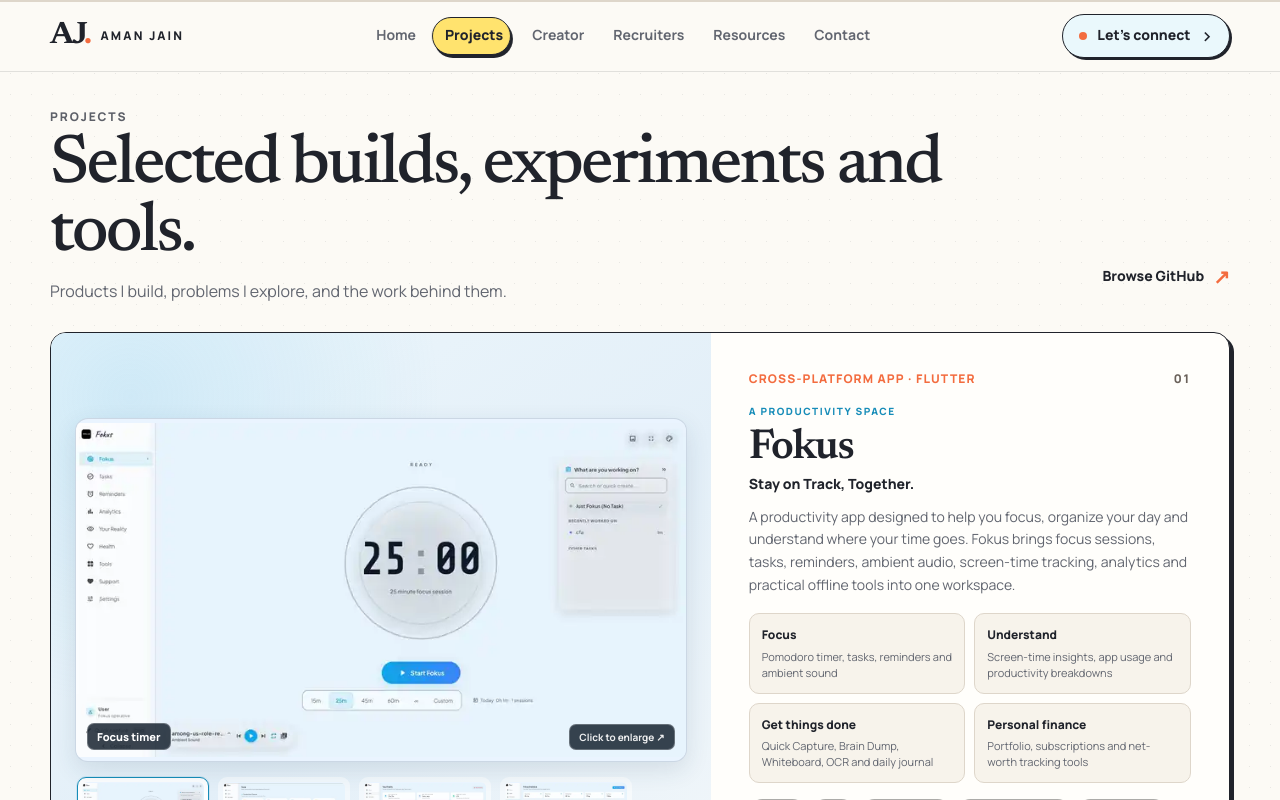
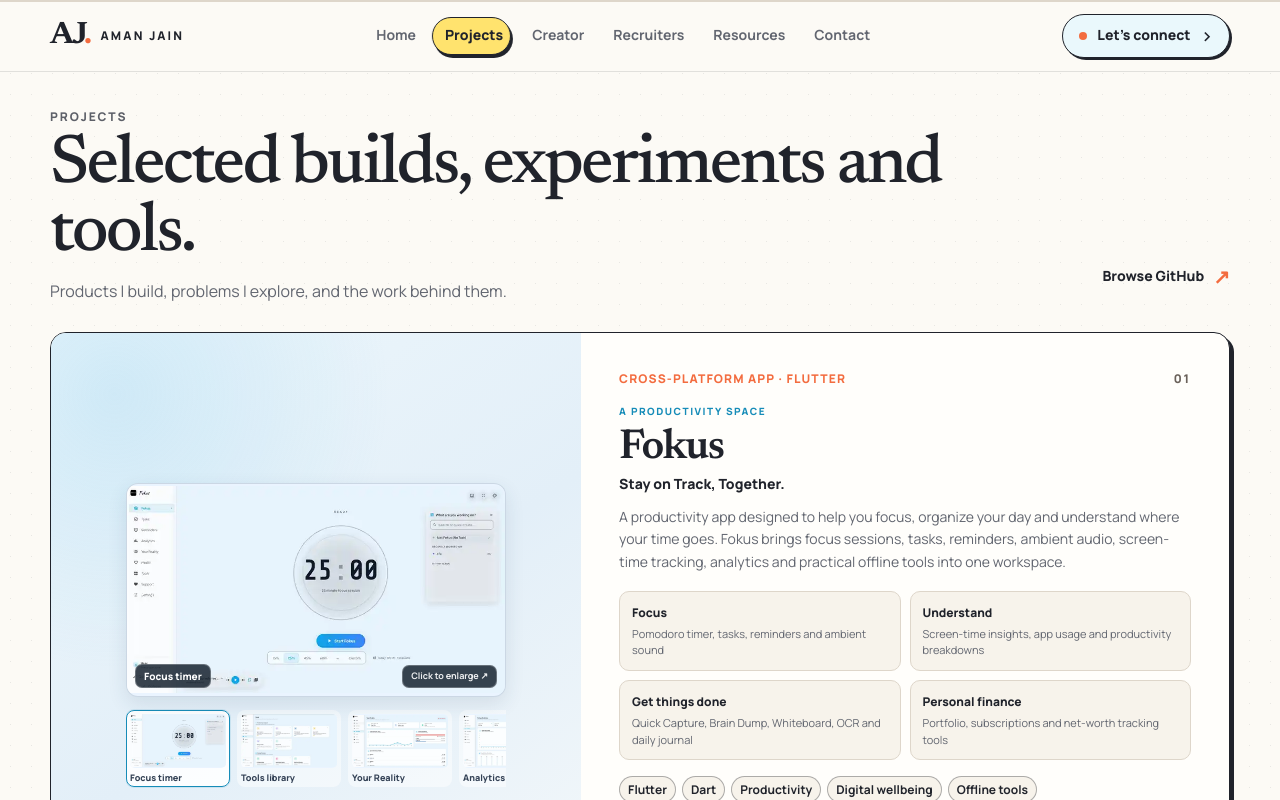
Before and after one commit to aman482006-beep/MY-WEBSITE, a Next.js app: page /projects in a window 1280 px wide. Shown: the top 800 px of the page. Built offline with nearby package versions, Linux system fonts and the light colour scheme.

Commit message:
Shrink Fokus project gallery preview by half

```diff
--- a/src/app/globals.css
+++ b/src/app/globals.css
@@ -1250,18 +1250,19 @@ a[href]:active, button:active { opacity: .82; }
 }
 
 
-/* Fokus project gallery: one featured screen, a horizontal thumbnail rail, and an accessible image viewer. */
+/* Fokus project gallery: compact featured screen, scrollable thumbnails, and full-size viewer. */
 .aj-project-card-fokus {
   grid-column: 1 / -1;
   display: grid;
-  grid-template-columns: minmax(0, 1.12fr) minmax(340px, .88fr);
+  grid-template-columns: minmax(0, .9fr) minmax(420px, 1.1fr);
   align-items: stretch;
 }
 .aj-fokus-gallery {
   display: flex;
   flex-direction: column;
+  align-items: center;
   justify-content: center;
-  gap: 13px;
+  gap: 11px;
   min-width: 0;
   min-height: 100%;
   padding: clamp(14px, 2vw, 24px);
@@ -1273,15 +1274,15 @@ a[href]:active, button:active { opacity: .82; }
 .aj-fokus-featured-shot {
   position: relative;
   display: block;
-  width: 100%;
-  max-height: 350px;
+  width: min(100%, 380px);
+  max-height: 214px;
   aspect-ratio: 16 / 9;
   padding: 0;
   overflow: hidden;
   border: 1px solid rgba(42, 67, 87, .16);
-  border-radius: 13px;
+  border-radius: 12px;
   background: #EAF4FF;
-  box-shadow: 0 8px 23px rgba(37, 65, 88, .12);
+  box-shadow: 0 7px 19px rgba(37, 65, 88, .11);
   cursor: zoom-in;
   text-align: left;
 }
@@ -1295,24 +1296,25 @@ a[href]:active, button:active { opacity: .82; }
 .aj-fokus-zoom-hint {
   position: absolute;
   z-index: 1;
-  bottom: 11px;
-  padding: 6px 9px;
+  bottom: 8px;
+  padding: 5px 8px;
   border: 1px solid rgba(255,255,255,.25);
   border-radius: 7px;
   color: #fff;
   background: rgba(20, 31, 45, .84);
-  font-size: 11px;
+  font-size: 10px;
   font-weight: 800;
   line-height: 1.2;
   pointer-events: none;
 }
-.aj-fokus-shot-label { left: 11px; }
-.aj-fokus-zoom-hint { right: 11px; color: rgba(255,255,255,.92); font-size: 10px; font-weight: 650; }
+.aj-fokus-shot-label { left: 8px; }
+.aj-fokus-zoom-hint { right: 8px; color: rgba(255,255,255,.92); font-size: 9px; font-weight: 650; }
 .aj-fokus-thumbnails {
   display: flex;
-  gap: 9px;
+  width: min(100%, 380px);
+  gap: 7px;
   min-width: 0;
-  padding: 2px 2px 8px;
+  padding: 2px 2px 7px;
   overflow-x: auto;
   overflow-y: hidden;
   scroll-snap-type: x mandatory;
@@ -1321,13 +1323,13 @@ a[href]:active, button:active { opacity: .82; }
 }
 .aj-fokus-thumbnail {
   display: flex;
-  flex: 0 0 132px;
+  flex: 0 0 104px;
   flex-direction: column;
-  gap: 5px;
+  gap: 4px;
   min-width: 0;
-  padding: 4px;
+  padding: 3px;
   border: 1px solid transparent;
-  border-radius: 9px;
+  border-radius: 8px;
   background: rgba(255,255,255,.48);
   cursor: pointer;
   scroll-snap-align: start;
@@ -1346,7 +1348,7 @@ a[href]:active, button:active { opacity: .82; }
   width: 100%;
   aspect-ratio: 16 / 9;
   overflow: hidden;
-  border-radius: 6px;
+  border-radius: 5px;
   background: #EAF4FF;
 }
 .aj-fokus-thumbnail-image img { object-fit: contain; }
@@ -1354,7 +1356,7 @@ a[href]:active, button:active { opacity: .82; }
   display: block;
   overflow: hidden;
   color: #334155;
-  font-size: 10px;
+  font-size: 9px;
   font-weight: 750;
   line-height: 1.25;
   text-overflow: ellipsis;
@@ -1456,13 +1458,14 @@ a[href]:active, button:active { opacity: .82; }
 @media (max-width: 900px) {
   .aj-project-card-fokus { grid-template-columns: minmax(0, 1fr); }
   .aj-fokus-gallery { min-height: 0; }
-  .aj-fokus-featured-shot { max-height: 390px; }
+  .aj-fokus-featured-shot { max-height: 280px; }
 }
 @media (max-width: 700px) {
   .aj-project-card-fokus { grid-column: auto; }
-  .aj-fokus-gallery { gap: 10px; padding: 12px; }
-  .aj-fokus-featured-shot { max-height: 280px; }
-  .aj-fokus-thumbnail { flex-basis: 116px; }
+  .aj-fokus-gallery { gap: 9px; padding: 11px; }
+  .aj-fokus-featured-shot { width: min(100%, 380px); max-height: 214px; }
+  .aj-fokus-thumbnails { width: min(100%, 380px); }
+  .aj-fokus-thumbnail { flex-basis: 96px; }
   .aj-project-card-fokus .aj-project-card-content { padding: 22px 18px; }
   .aj-fokus-capabilities { grid-template-columns: minmax(0, 1fr); }
   .aj-fokus-lightbox { padding: 10px; }
@@ -1470,7 +1473,7 @@ a[href]:active, button:active { opacity: .82; }
   .aj-fokus-lightbox-nav { width: 32px; height: 32px; }
   .aj-fokus-lightbox-prev { left: 5px; }
   .aj-fokus-lightbox-next { right: 5px; }
-  .aj-fokus-zoom-hint { font-size: 9px; }
+  .aj-fokus-zoom-hint { font-size: 8px; }
 }
 @media (prefers-reduced-motion: reduce) {
   .aj-fokus-shot-image img,
```
